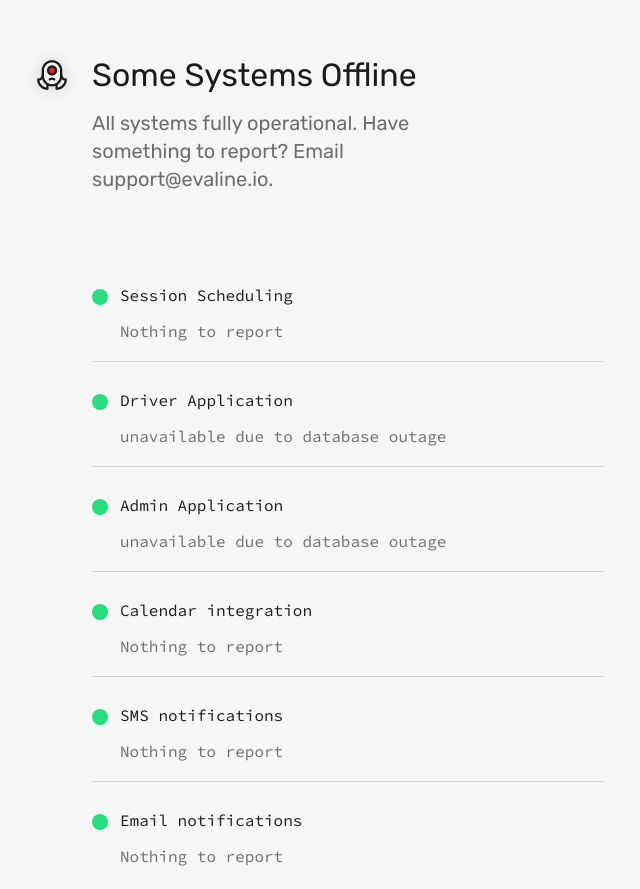
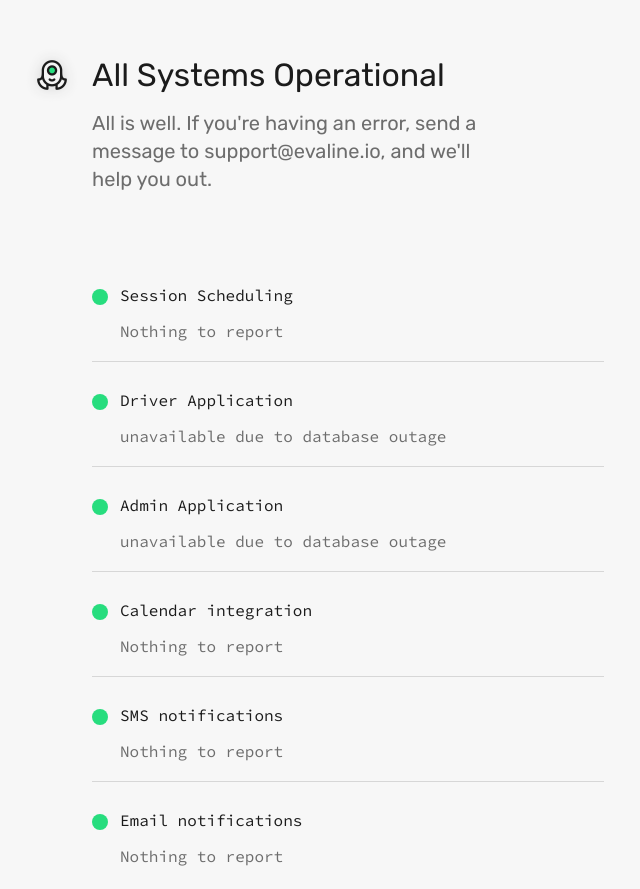
Before and after one commit to evaline-inc/evaline-status, a website: page index.html in a window 1280 px wide. Shown: the part 119-1008 px from the top of the page, without its empty margins (292-932 px from the left). Drawn offline with Linux system fonts and the light colour scheme.

Commit message:
Fixes general status message

```diff
--- a/index.html
+++ b/index.html
@@ -106,7 +106,7 @@
 
     let nominalArr = ['System nominal', 'No errors reported', 'Fully operational', 'Nothing to report']
     let nominal = nominalArr[Math.floor(Math.random() * nominalArr.length)]
-    let generalStatus = 2 // status 0 = green, 1 = yellow, 2 = red
+    let generalStatus = 0 // status 0 = green, 1 = yellow, 2 = red
 
     for (let service in services) {
       const status = services[service].status
```
